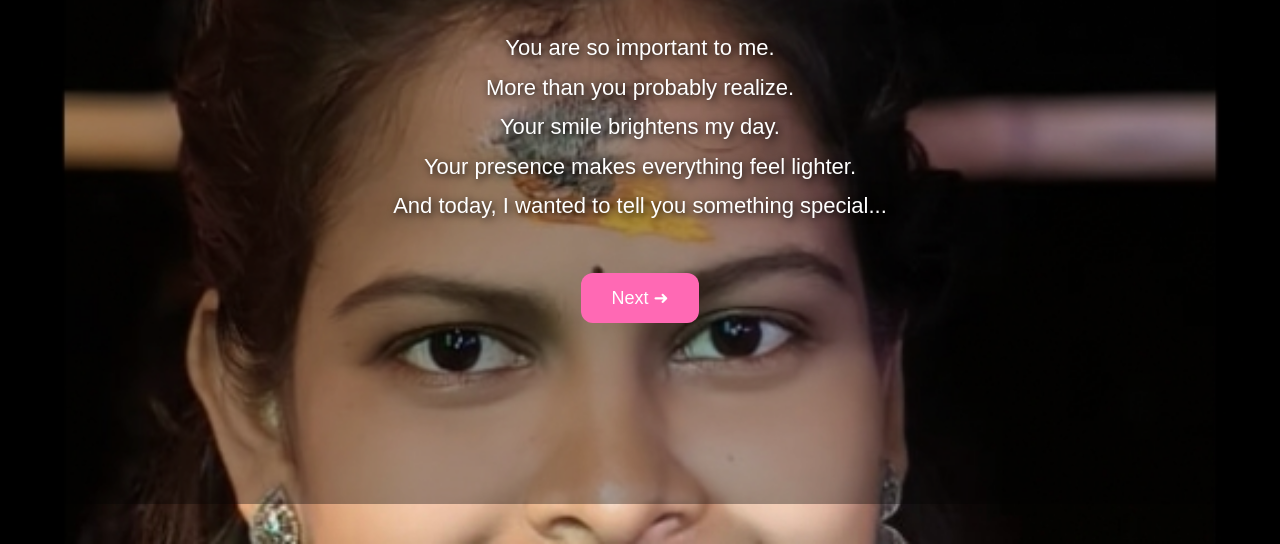
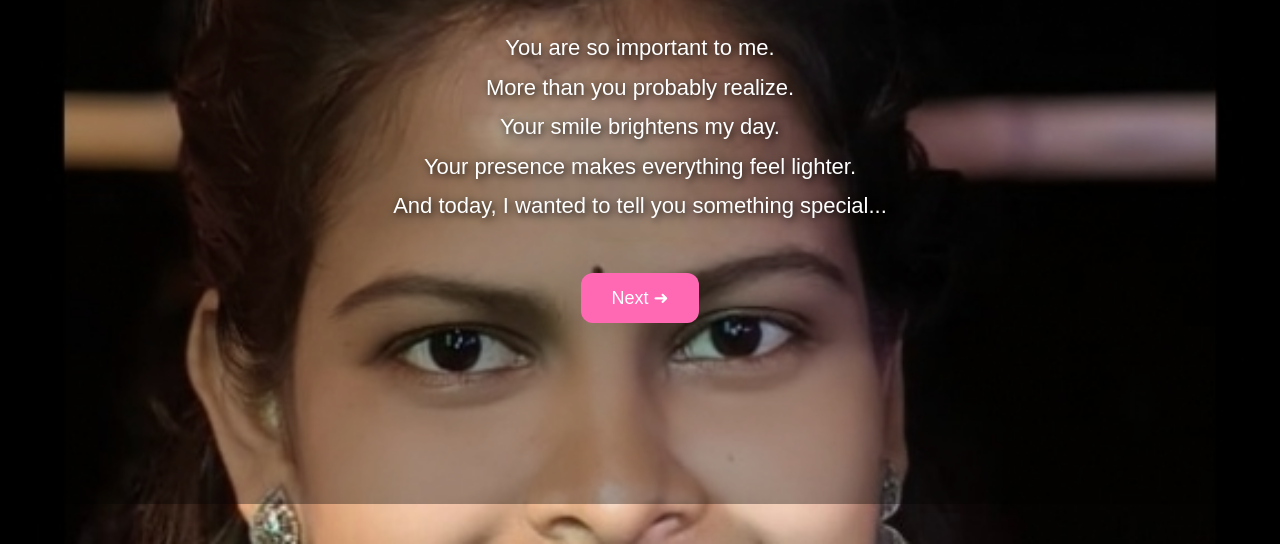
Before and after one commit to medtrainingphd-stack/Simu, a plain HTML site: page index.html in a window 1280 px wide. Shown: the part 296-840 px from the top of the page. Drawn offline with Linux system fonts and the light colour scheme.

Commit message:
Update index.html

```diff
--- a/index.html
+++ b/index.html
@@ -13,7 +13,7 @@ body{
     text-align:center;
     overflow:hidden;
 
-    background-image:url("simu.jpeg");
+    background-image:url("simu1.jpeg");
     background-size:cover;
     background-position:center;
     background-repeat:no-repeat;
```
